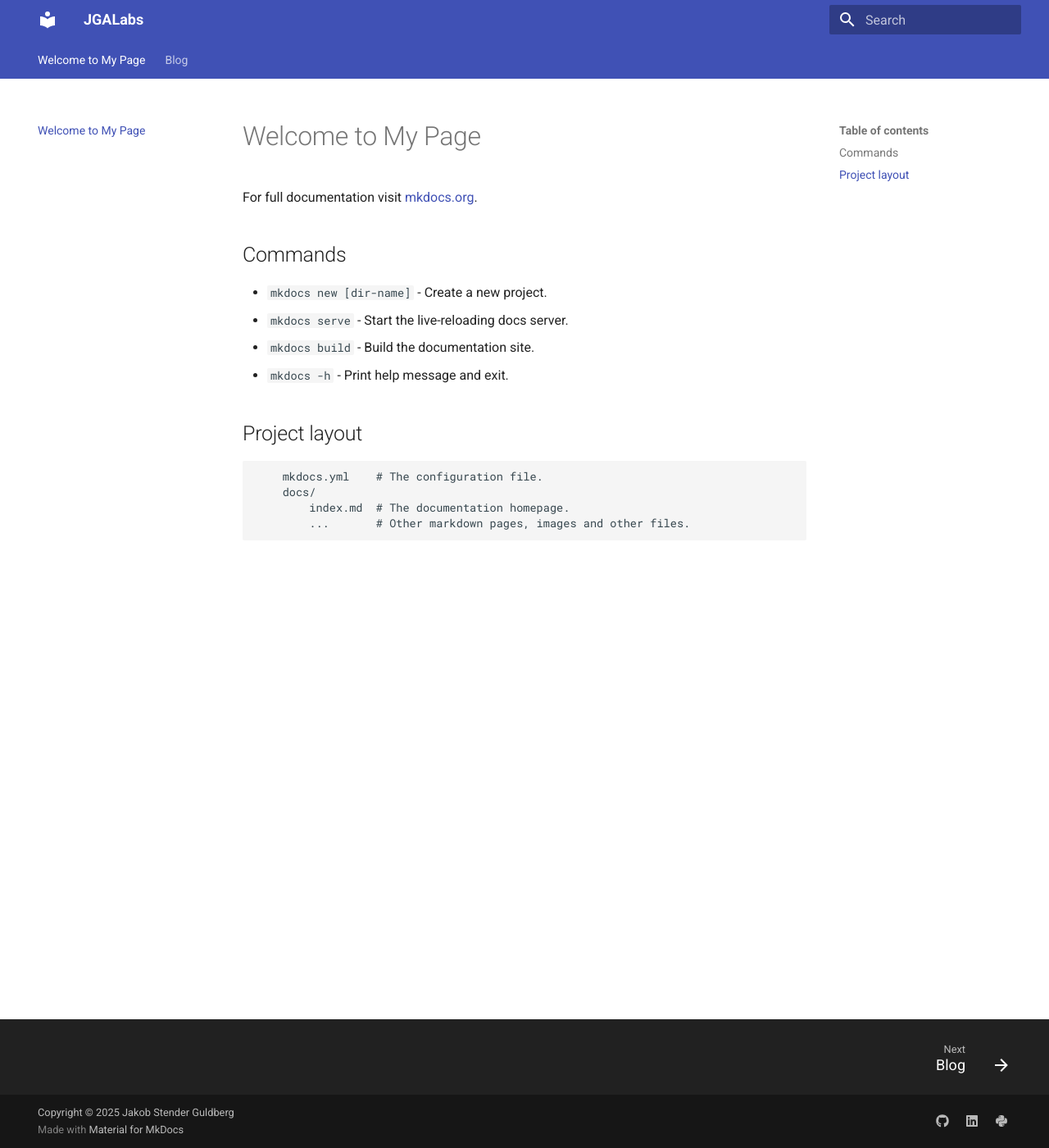
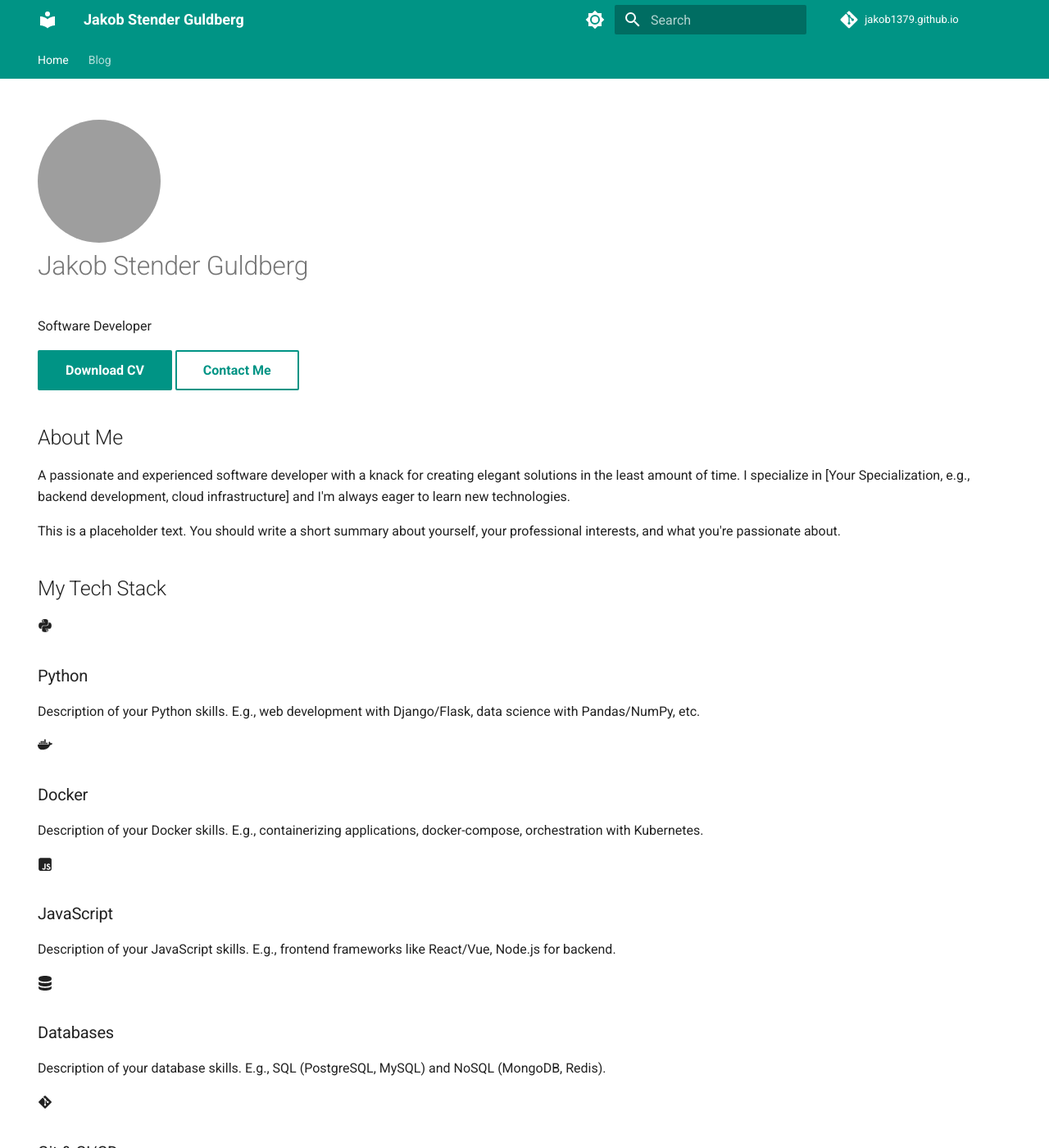
Before and after one commit to jakob1379/jakob1379.github.io, an MkDocs documentation site: the page built from docs/index.md, in a window 1280 px wide and 1400 px high. Shown: the whole window at 82% size. Built offline with MkDocs 1.6.1 and Material for MkDocs 9.7.7, drawn with Linux system fonts in a browser that asks for light colours; plug-ins that fetch from the network failed and are left out; comment, search, counter and statistics services are not loaded; some of the changed text lies outside the part shown; grey boxes are pictures that could not be loaded.

Commit message:
feat: Implement modern CV homepage with custom styling and MkDocs features

````diff
--- a/docs/index.md
+++ b/docs/index.md
@@ -1,19 +1,104 @@
-# Welcome to My Page
+---
+hide:
+  - navigation
+  - toc
+---
 
-For full documentation visit [mkdocs.org](https://www.mkdocs.org).
+<div class="hero">
+  <img src="https://github.com/jakob1379.png" alt="Jakob Stender Guldberg" style="width: 150px; height: 150px; border-radius: 50%;">
+  <h1>Jakob Stender Guldberg</h1>
+  <p>Software Developer</p>
+  <a href="<LINK_TO_YOUR_CV_PDF>" class="md-button md-button--primary">Download CV</a>
+  <a href="#contact" class="md-button">Contact Me</a>
+</div>
 
-## Commands
+<div class="section" markdown>
+<h2 class="section-title">About Me</h2>
 
-- `mkdocs new [dir-name]` - Create a new project.
-- `mkdocs serve` - Start the live-reloading docs server.
-- `mkdocs build` - Build the documentation site.
-- `mkdocs -h` - Print help message and exit.
+A passionate and experienced software developer with a knack for creating elegant solutions in the least amount of time. I specialize in [Your Specialization, e.g., backend development, cloud infrastructure] and I'm always eager to learn new technologies.
 
-## Project layout
+This is a placeholder text. You should write a short summary about yourself, your professional interests, and what you're passionate about.
+</div>
 
-```conf
-    mkdocs.yml    # The configuration file.
-    docs/
-        index.md  # The documentation homepage.
-        ...       # Other markdown pages, images and other files.
-```
+<div class="section" markdown>
+<h2 class="section-title">My Tech Stack</h2>
+
+<div class="skills-grid" markdown>
+
+<div class="skill-card" markdown>
+<span class="icon">:fontawesome-brands-python:</span>
+### Python
+Description of your Python skills. E.g., web development with Django/Flask, data science with Pandas/NumPy, etc.
+</div>
+
+<div class="skill-card" markdown>
+<span class="icon">:fontawesome-brands-docker:</span>
+### Docker
+Description of your Docker skills. E.g., containerizing applications, docker-compose, orchestration with Kubernetes.
+</div>
+
+<div class="skill-card" markdown>
+<span class="icon">:fontawesome-brands-js-square:</span>
+### JavaScript
+Description of your JavaScript skills. E.g., frontend frameworks like React/Vue, Node.js for backend.
+</div>
+
+<div class="skill-card" markdown>
+<span class="icon">:fontawesome-solid-database:</span>
+### Databases
+Description of your database skills. E.g., SQL (PostgreSQL, MySQL) and NoSQL (MongoDB, Redis).
+</div>
+
+<div class="skill-card" markdown>
+<span class="icon">:fontawesome-brands-git-alt:</span>
+### Git & CI/CD
+Description of your skills with version control and continuous integration/deployment pipelines (e.g., GitHub Actions).
+</div>
+
+<div class="skill-card" markdown>
+<span class="icon">:fontawesome-brands-aws:</span>
+### Cloud
+Description of your cloud computing skills. E.g., experience with AWS, Azure, or Google Cloud.
+</div>
+
+</div>
+</div>
+
+<div class="section" markdown>
+<h2 class="section-title">Experience</h2>
+
+!!! tip "Placeholder: Senior Software Developer at Tech Company (2022-Present)"
+    - Describe your responsibilities and achievements.
+    - Used technologies: Python, Django, AWS, etc.
+
+!!! tip "Placeholder: Software Developer at Another Company (2020-2022)"
+    - Describe your responsibilities and achievements.
+    - Used technologies: C#, .NET, Azure, etc.
+
+</div>
+
+<div class="section" markdown>
+<h2 class="section-title">Education</h2>
+
+!!! info "Placeholder: M.Sc. in Computer Science, University Name (2018-2020)"
+    - Thesis title or focus area.
+
+!!! info "Placeholder: B.Sc. in Software Engineering, University Name (2015-2018)"
+    - Relevant projects or activities.
+
+</div>
+
+<div id="contact" class="section" markdown>
+<h2 class="section-title">Get in Touch</h2>
+
+<div style="text-align: center;">
+<p>
+  Feel free to reach out if you want to collaborate on a project, or just want to say hi.
+</p>
+<p>
+  :fontawesome-solid-envelope: [your-email@example.com](mailto:your-email@example.com) &nbsp;&nbsp;&nbsp;
+  :fontawesome-brands-linkedin: [LinkedIn](https://www.linkedin.com/in/jakobaaes/) &nbsp;&nbsp;&nbsp;
+  :fontawesome-brands-github: [GitHub](https://github.com/jakob1379)
+</p>
+</div>
+</div>
--- a/mkdocs.yml
+++ b/mkdocs.yml
@@ -1,22 +1,47 @@
 ---
-site_name: JGALabs
-site_url: https://jakob1379.github.io
+site_name: Jakob Stender Guldberg
+site_url: https://jakob1379.github.io/
+repo_url: https://github.com/jakob1379/jakob1379.github.io # Please update if this is not the correct repo
+repo_name: jakob1379.github.io
+edit_uri: edit/main/docs/
 theme:
+  name: material
   # logo: assets/logo.png
   # favicon: images/favicon.png
-  name: material
+  palette:
+    # Palette toggle for light mode
+    - scheme: default
+      primary: teal
+      accent: indigo
+      toggle:
+        icon: material/brightness-7
+        name: Switch to dark mode
+    # Palette toggle for dark mode
+    - scheme: slate
+      primary: teal
+      accent: indigo
+      toggle:
+        icon: material/brightness-4
+        name: Switch to light mode
   features:
     - navigation.instant
     - navigation.instant.progress
     - navigation.tracking
     - navigation.tabs
-    # - navigation.tabs.sticky  # always visible tabs
+    # - navigation.tabs.sticky
     - navigation.sections
     - navigation.expand
     - navigation.top
     - search.suggest
     - search.highlight
-    - navigation.footer
+    - content.code.annotate
+    - content.tabs.link
+    - header.autohide
+
+nav:
+  - Home: index.md
+  - Blog: blog/
+
 extra_css: [stylesheets/extra.css]
 extra:
   social:
@@ -36,11 +61,27 @@ extra:
       as to measure the effectiveness of our documentation and whether users
       find what they're searching for. With your consent, you're helping us to
       make our documentation better.
-plugins: [social, search, blog]
+plugins:
+  - social
+  - search
+  - blog:
+      authors_file: .authors
+
 copyright: Copyright &copy; 2025 Jakob Stender Guldberg
 markdown_extensions:
   - admonition
+  - attr_list
+  - md_in_html
   - tables
   - toc:
       permalink: true
-      # toc_depth: 3
+  - pymdownx.details
+  - pymdownx.superfences
+  - pymdownx.tabbed:
+      alternate_style: true
+  - pymdownx.emoji:
+      emoji_index: !!python/name:material.extensions.emoji.twemoji
+      emoji_generator: !!python/name:material.extensions.emoji.to_svg
+  - pymdownx.icons
+  - pymdownx.tasklist:
+      custom_checkbox: true
````
Also changed, not shown: 1 other file.
